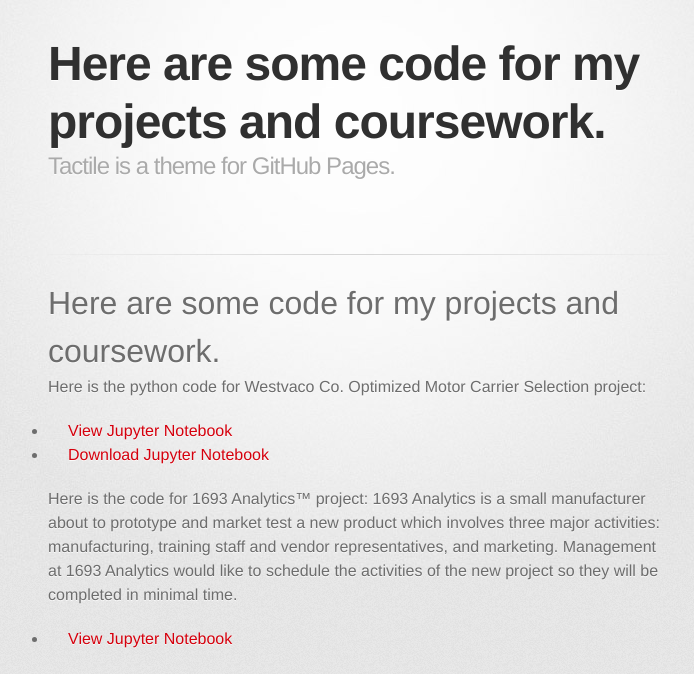
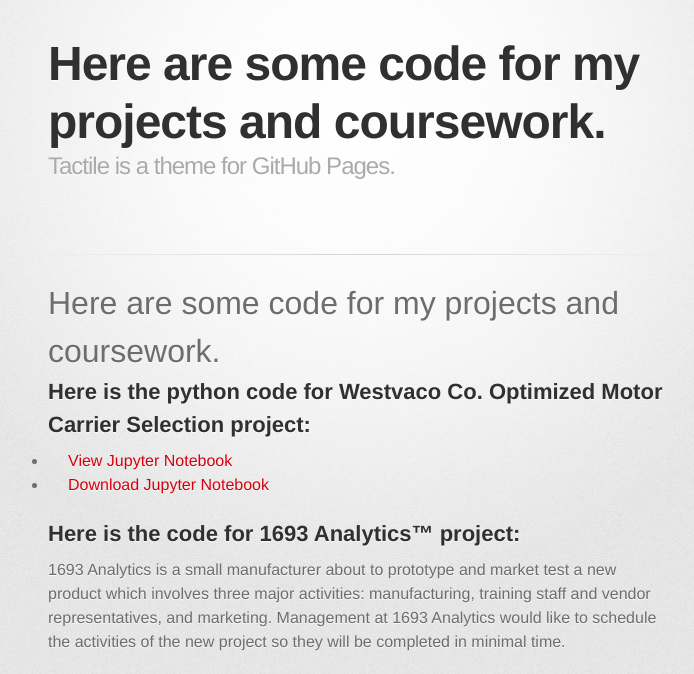
Before and after one commit to zhangluoben/zhangluoben.github.io, a Jekyll site: the page built from code/index.md, in a window 1280 px wide. Shown: the top 674 px of the page, without its empty margins (282-976 px from the left). Built offline with Jekyll 4.4.1, drawn with Linux system fonts in a browser that asks for light colours; some web fonts are replaced; our own code applies the rules of GitHub Pages for plain Markdown files.

```diff
--- a/code/index.md
+++ b/code/index.md
@@ -1,12 +1,12 @@
 # Here are some code for my projects and coursework.
 
 
-Here is the python code for Westvaco Co. Optimized Motor Carrier Selection project:
+## Here is the python code for Westvaco Co. Optimized Motor Carrier Selection project:
 - [View Jupyter Notebook](Zhang-westvaco.html)
 - [Download Jupyter Notebook](Zhang-westvaco.html)
 
 
-Here is the code for 1693 Analytics™ project:
+## Here is the code for 1693 Analytics™ project:
   1693 Analytics is a small manufacturer about to prototype and market test a new product which involves
   three major activities: manufacturing, training staff and vendor representatives, and marketing.
   Management at 1693 Analytics would like to schedule the activities of the new project so they will be
```
